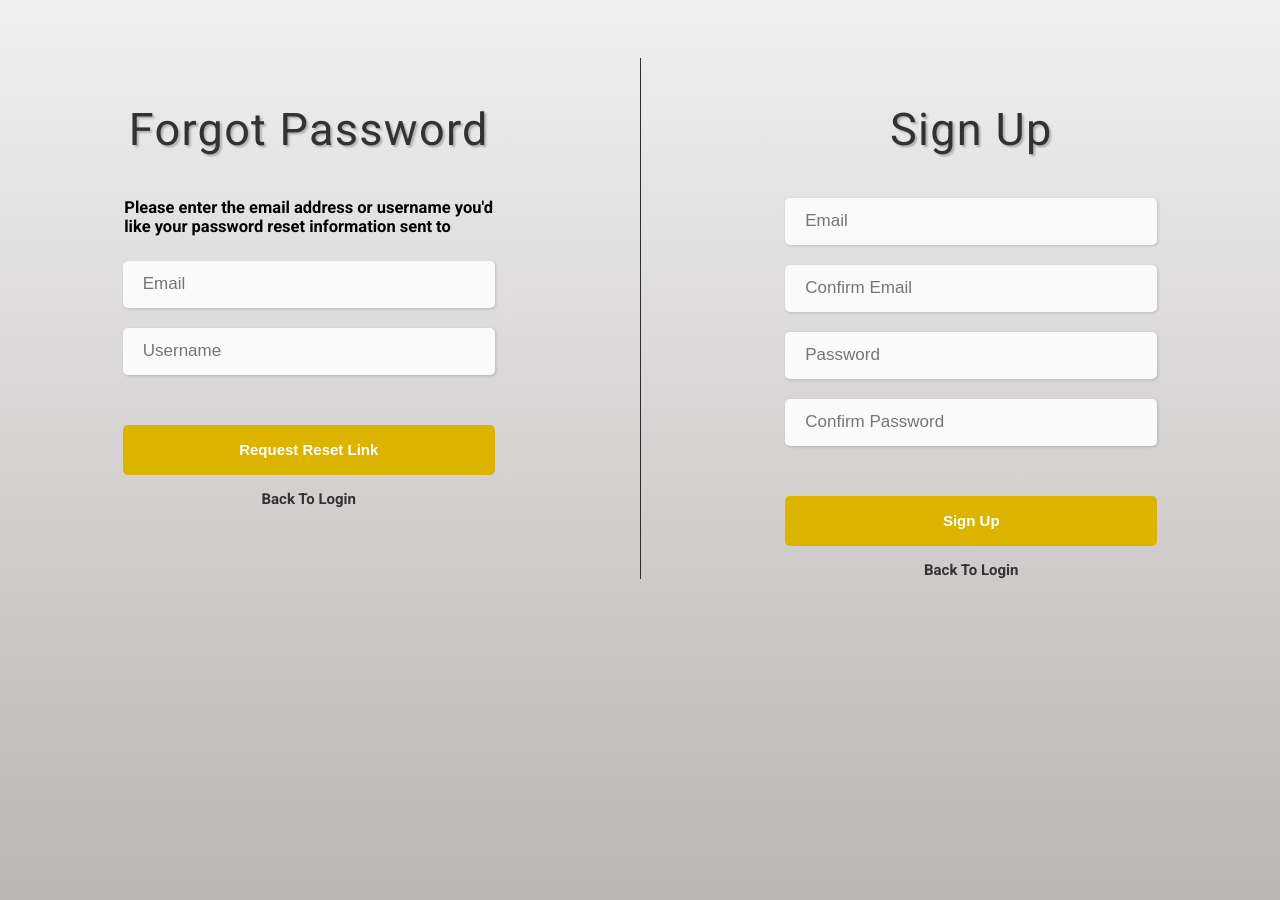
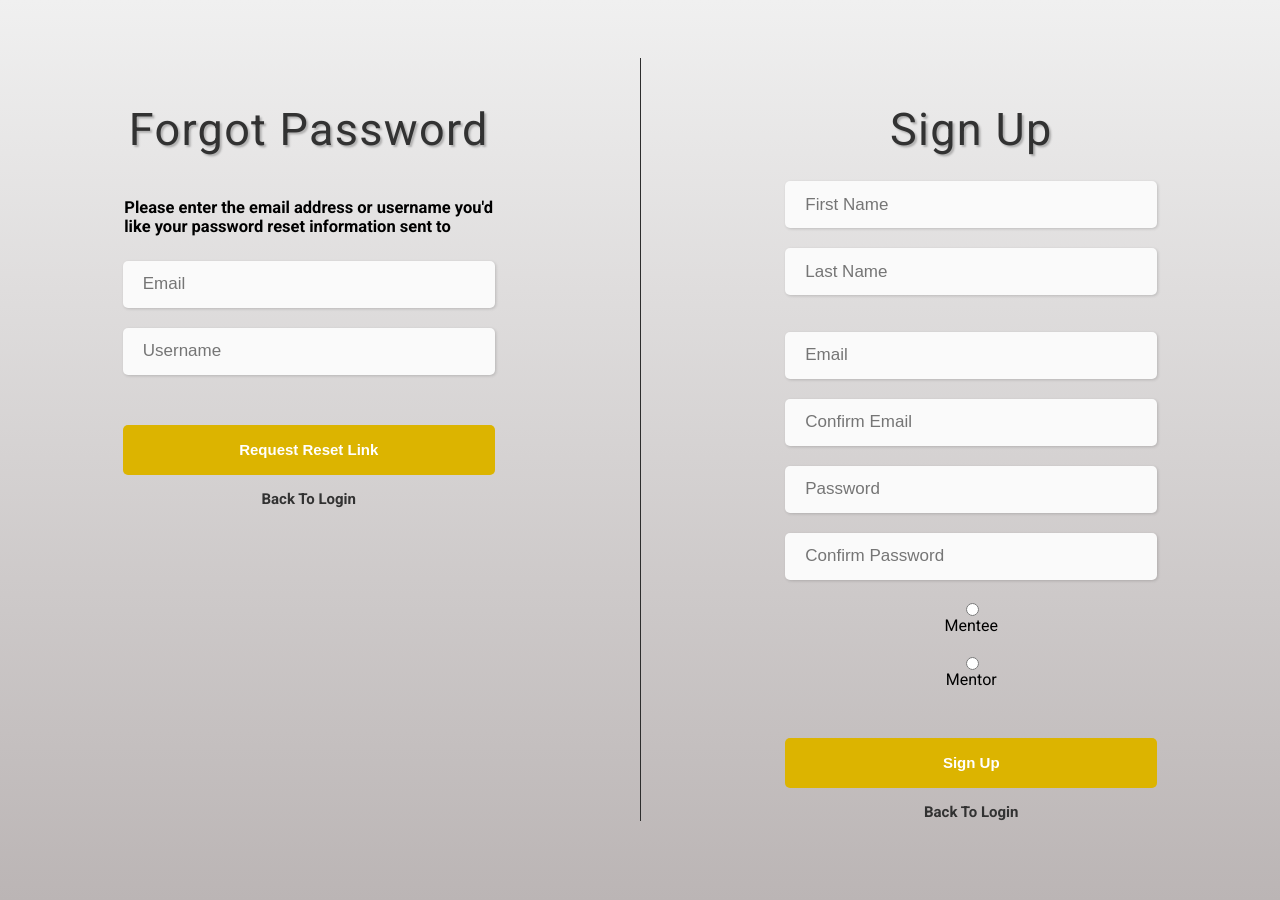
Before and after one commit to KSUMentorshipMatching/INDY-7-Mentorship-App, a Flask app: page /forgot-create-page in a window 1280 px wide. Run offline with Flask 3, Linux system fonts and the light colour scheme.

Commit message:
forgot-create-page update

```diff
--- a/templates/forgot-create-page.html
+++ b/templates/forgot-create-page.html
@@ -37,6 +37,9 @@
           method="POST"
           oninput="validatePasswordReq();validatePassword();validateEmail();"
         >
+          <input class="input" id="first_name" placeholder="First Name" />
+          <input class="input" id="last_name" placeholder="Last Name" />
+
           <input
             type="email"
             class="input-email"
@@ -46,7 +49,7 @@
           />
           <input
             type="email"
-            class="input"
+            class="input imput-email"
             id="confirm_email"
             name="confirm_email"
             placeholder="Confirm Email"
@@ -64,6 +67,12 @@
             id="confirm_password"
             placeholder="Confirm Password"
           />
+
+          <input type="radio" id="html" name="fav_language" value="HTML" />
+          <label for="html">Mentee</label><br />
+          <input type="radio" id="css" name="fav_language" value="CSS" />
+          <label for="css">Mentor</label><br />
+
           <button
             type="submit"
             id="sign_up"
```
Also changed, not shown: forgot-create-page.html (+5 -2 lines).
